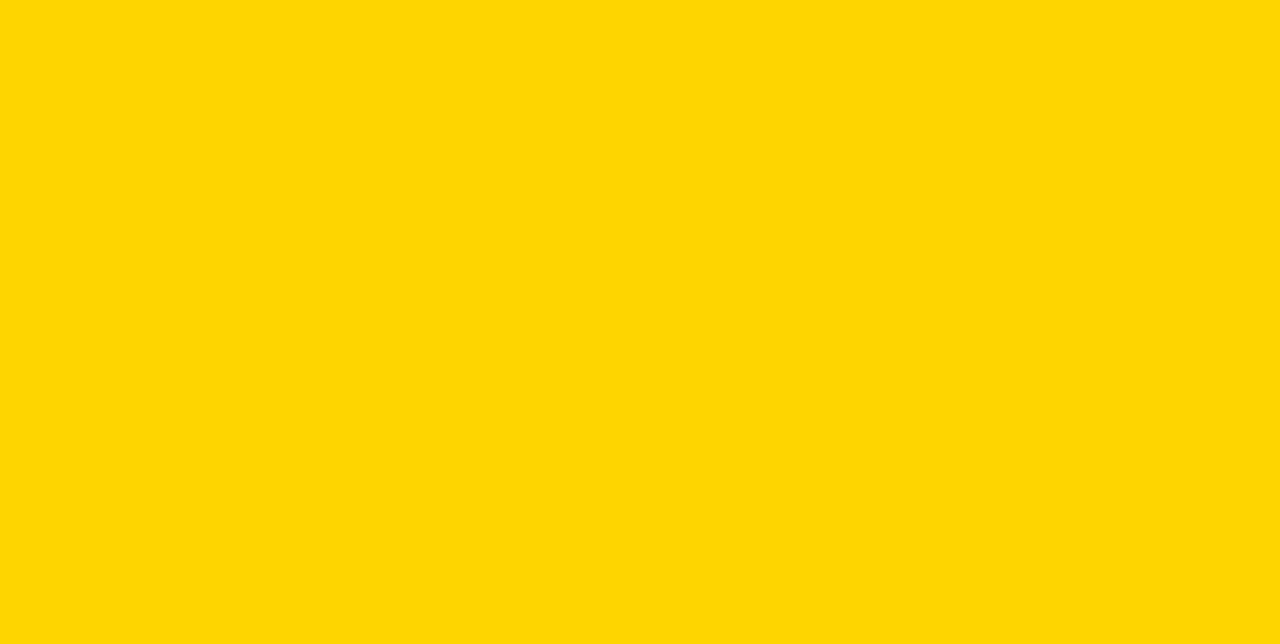
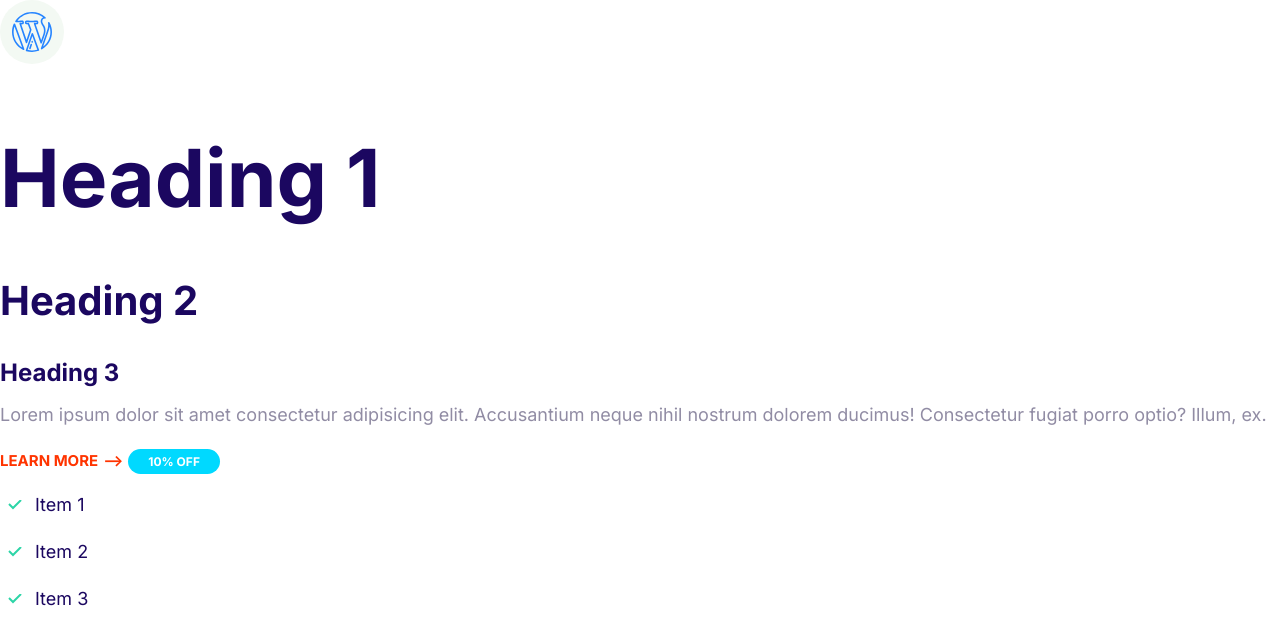
Before and after one commit to jackiechangz/html_css, a plain HTML site: page index.html in a window 1280 px wide. Drawn offline with Linux system fonts and the light colour scheme.

Commit message:
add links

```diff
--- a/css/styles.css
+++ b/css/styles.css
@@ -1,3 +1,167 @@
+:root {
+    --color-primary: #2584ff;
+    --color-secondary: #00d9ff;
+    --color-accent: #ff3400;
+    --color-headings: #1b0760;
+    --color-body: #918ca4;
+}
+
+/* Typography */
+
+html {
+    font-size: 62.5%;
+}
 body {
-    background: gold;
+    font-family: Inter, Arial, Arial, Helvetica, sans-serif;
+    font-size: 2.4rem;
+    line-height: 1.5;
+    color: var(--color-body)
 }
+
+h1, h2 , h3 {
+    color: var(--color-headings);
+    margin-bottom: 1rem;
+}
+
+h1 {
+    font-size: 7rem;
+}
+
+h2 {
+    font-size: 4rem;
+}
+
+h3 {
+    font-size: 3rem;
+}
+
+p {
+    margin-top: 0;
+}
+
+@media screen and (min-width: 1024px) {
+    body {
+        font-size: 1.8rem;
+    }
+
+    h1 {
+        font-size: 8rem;
+    }
+
+    h2 {
+        font-size: 4rem;
+    }
+
+    h3 {
+        font-size: 2.4rem;
+    }
+}
+
+/* Links */
+a {
+    text-decoration: none;
+}
+
+.link-arrow {
+    color: var(--color-accent);
+    font-size: 2rem;
+    font-weight: bold;
+    text-transform: uppercase;
+}
+
+.link-arrow::after {
+    content: '-->';
+    margin-left: 5px;
+    transition: margin 0.15s;
+}
+
+.link-arrow:hover:after {
+    margin-left: 10px;
+}
+
+@media screen and (min-width: 1024px) {
+    .link-arrow {
+        font-size: 1.5rem;
+    }
+}
+
+/* Badges */
+
+.badge {
+    border-radius: 20px;
+    padding: 0.5rem 2rem;
+    font-weight: 600;
+    white-space: nowrap;
+}
+
+.badge--primary {
+    background: var(--color-primary);
+    color: #fff;
+}
+
+.badge--secondary {
+    background: var(--color-secondary);
+    color: #fff;
+}
+
+@media screen and (min-width: 1024px) {
+    .badge {
+        font-size: 1.5rem;
+    }
+    .badge--small {
+        font-size: 1.2rem;
+    }
+}
+
+/* List */
+
+.list {
+    list-style: none;
+    padding-left: 0;
+    color: var(--color-headings);
+
+}
+
+.list--inline .list__item{
+    display: inline-block;
+    margin-right: 2rem;
+}
+
+.list--tick {
+    list-style-image: url(../images/tick.svg);
+    padding-left: 3rem;
+}
+
+.list--tick .list__item {
+    padding-left: 0.5rem;
+    margin-bottom: 2rem;
+}
+
+@media screen and (min-widthL: 1024px) {
+    .list--tick .list__item {
+        padding-left: 0;
+    }
+}
+
+/* Icons */
+
+.icon {
+    width: 40px;
+    height: 40px;
+}
+
+.icon--primary {
+    fill: var(--color-primary);
+}
+
+.icon-container {
+    background: #f3f9f3;
+    width: 64px;
+    height:64px;
+    border-radius: 100%;
+    display:inline-flex;
+    justify-content: center;
+    align-items: center;
+
+
+}
--- a/index.html
+++ b/index.html
@@ -5,11 +5,31 @@
   <meta http-equiv="X-UA-Compatible" content="IE=edge">
   <meta name="viewport" content="width=device-width, initial-scale=1.0">
   <title>Document</title>
+  <link rel="preconnect" href="https://fonts.gstatic.com">
+  <link href="https://fonts.googleapis.com/css2?family=Inter:wght@400;700&display=swap" rel="stylesheet">
   <link rel="stylesheet" href="css/normalize.css">
   <link rel="stylesheet" href="css/styles.css">
 
 </head>
 <body>
+  <span class="icon-container">
+    <svg class="icon icon--primary">
+      <use xlink:href="images/sprite.svg#wordpress"></use>
+    </svg>
+  </span>
+
+  <h1>Heading 1</h1>
+  <h2>Heading 2</h2>
+  <h3>Heading 3</h3>
+  <p>Lorem ipsum dolor sit amet consectetur adipisicing elit. Accusantium neque nihil nostrum dolorem ducimus! Consectetur fugiat porro optio? Illum, ex.</p>
+  <a href="#" class="link-arrow">Learn More</a>
+  <span class="badge badge--secondary badge--small">10% OFF</span>
+
+  <ul class="list list--tick">
+    <li class="list__item">Item 1</li>
+    <li class="list__item">Item 2</li>
+    <li class="list__item">Item 3</li>
+  </ul>
 
 </body>
 </html>
```
Also changed, not shown: components/badges.html (added, +1 -0 lines), components/icon.html (added, +5 -0 lines), components/links.html (added, +1 -0 lines), components/list.html (added, +5 -0 lines), images/sprite.svg (added), images/tick.svg (added).
